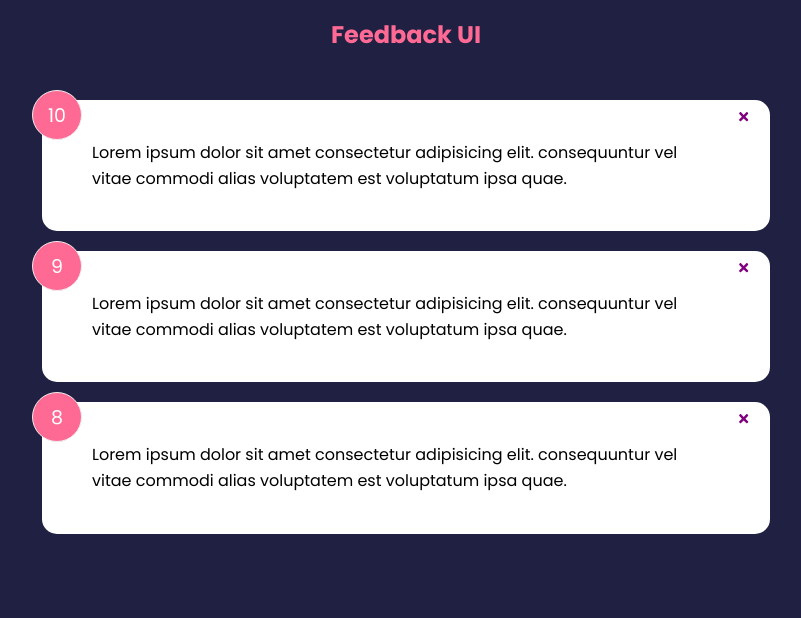
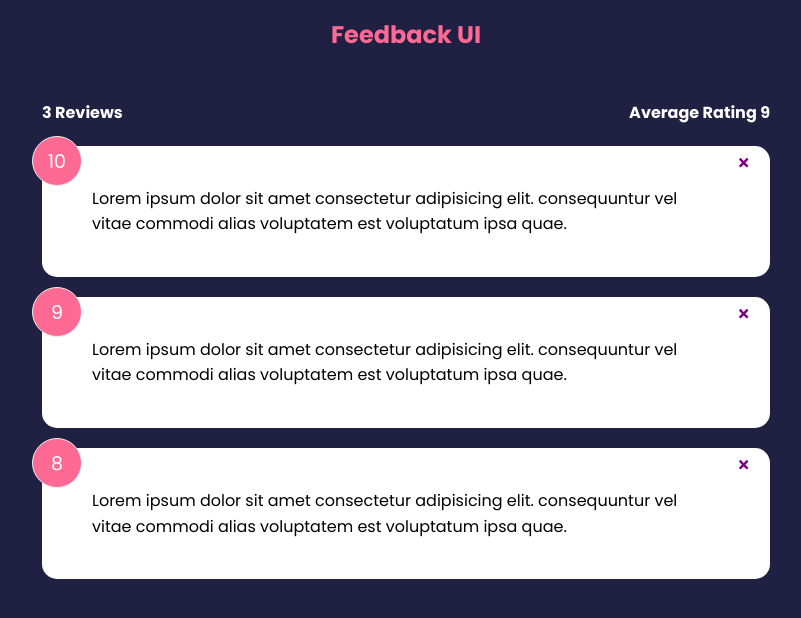
Before and after one commit to willsanchez86/feedback-app, a React (Create React App) app: page / in a window 1280 px wide. Shown: the top 618 px of the page, without its empty margins (234-1035 px from the left). Built offline with nearby package versions, Linux system fonts and the light colour scheme.

Commit message:
FeedbackStats Component created

```diff
--- a/src/App.js
+++ b/src/App.js
@@ -2,6 +2,7 @@ import {useState} from 'react';
 import Header from "./components/Header";
 import FeedbackList from "./components/FeedbackList";
 import FeedbackData from "./data/FeedbackData";
+import FeedbackStats from "./components/FeedbackStats";
 
 function App() {
     const [feedback, setFeedback] = useState(FeedbackData)
@@ -17,6 +18,7 @@ function App() {
         <>
             <Header text="Feedback UI"/>
             <div className='container'>
+                <FeedbackStats feedback={feedback}/>
                 <FeedbackList feedback={feedback} handleDelete={deleteFeedback}/>
             </div>
 
--- /dev/null
+++ b/src/components/FeedbackStats.jsx
@@ -0,0 +1,23 @@
+import PropTypes from 'prop-types'
+
+function FeedbackStats({feedback}) {
+    //Cakcykate Ratubgs Acerage
+    let average = feedback.reduce((acc, cur) => {
+        return acc + cur.rating
+    }, 0) / feedback.length;
+
+    average = average.toFixed(1).replace(/[.,]0$/, '');
+
+    return (
+    <div className="feedback-stats">
+        <h4>{feedback.length} Reviews</h4>
+        <h4>Average Rating {isNaN(average) ? 0 : average}</h4>
+    </div>
+  )
+}
+
+FeedbackStats.propTypes = {
+    feedback: PropTypes.array.isRequired,
+}
+
+export default FeedbackStats
```
